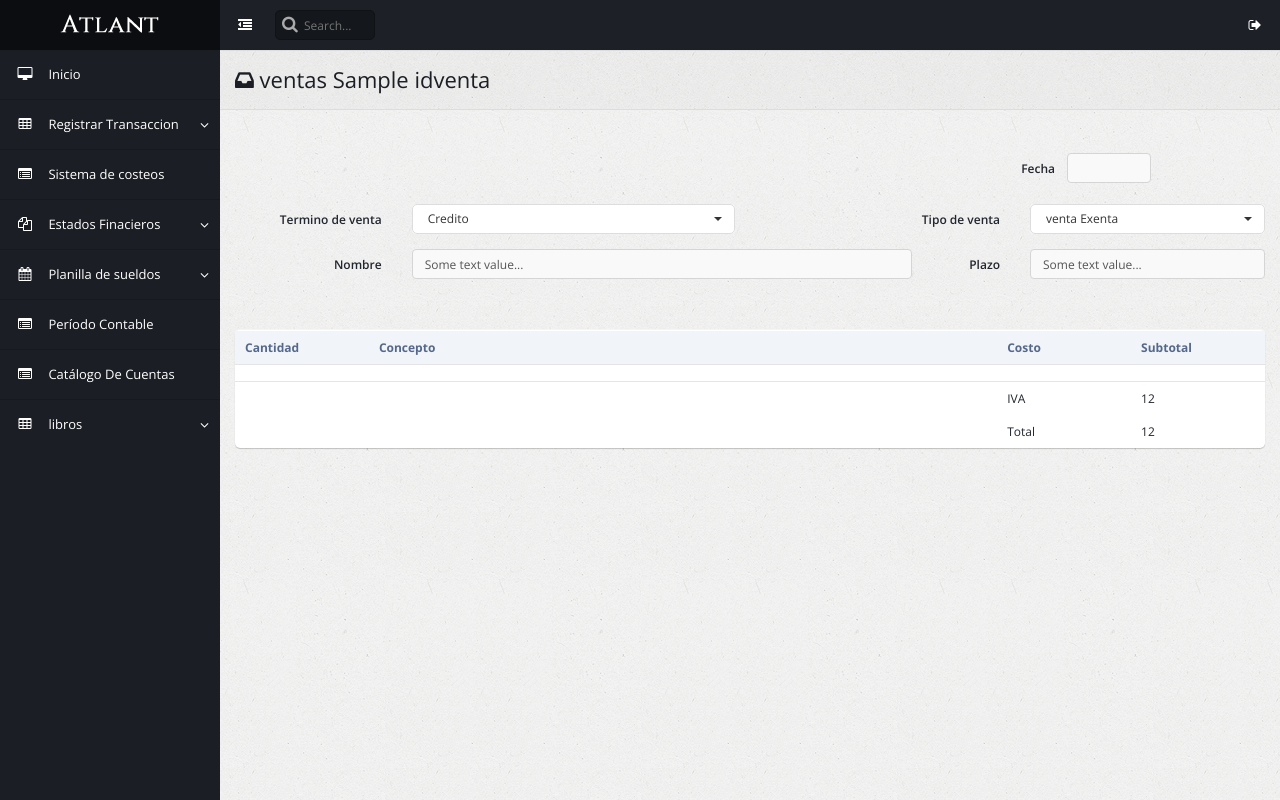
After one commit to fendergx/SICapp, a Django app: template templates/paginas/venta.html in a window 1280 px wide. The commit adds this page. Run offline with Django 3.2, Linux system fonts and the light colour scheme; the template is opened without the code that fills it: most values are stand-ins (such as "Sample title", 1, 10 or a date in 2020); some libraries are stand-ins or nearby versions.

Commit message:
agregado plantilla Ventas
agregado a url, vista y plantilla, aun falta obtener datos

```diff
--- a/Sic/urls.py
+++ b/Sic/urls.py
@@ -25,6 +25,7 @@ urlpatterns = [
     url(r'^estados/(?P<id_estados>\d+)/$',views.estadosFinancieros, name='estados'),
     url(r'^navbar/$', views.probando, name='navbar'),
     url(r'compras/$', views.compras, name='compras'),
+    url(r'ventas/$', views.ventas, name='ventas'),
 
 
 ]
--- a/templates/base/navbar.html
+++ b/templates/base/navbar.html
@@ -15,7 +15,7 @@
             <a href="#"><span class="fa fa-table"></span> <span class="xn-text">Registrar Transaccion</span></a>
             <ul>
                 <li><a href="#"><span class="fa fa-image"></span>En Cuentas</a></li>
-                <li><a href="#"><span class="fa fa-image"></span> Ventas</a></li>
+                <li><a href="{% url 'ventas'   %}"><span class="fa fa-image"></span> Ventas</a></li>
                 <li><a href="{% url 'compras'   %}"><span class="fa fa-image"></span> Compras</a></li>
 
             </ul>
--- /dev/null
+++ b/templates/paginas/venta.html
@@ -0,0 +1,125 @@
+{% extends "base/base.html" %}
+{% block contenido %}
+    <div class="content-frame">
+        <!-- START CONTENT FRAME TOP -->
+        <div class="content-frame-top">
+            <div class="page-title">
+
+                <h2><span class="fa fa-inbox"></span> ventas  {{ idventa }}
+                    <small></small>
+                </h2>
+            </div>
+        </div>
+        <br> <br> <br> <br> <br> <br>
+
+        <div class="col-lg-12">
+            <form class="form-horizontal" role="form" id="venta">
+
+                    <div class="form-group pull-right" role="form">
+
+                        <label class="control-label col-md-2">Fecha</label>
+                        <div class="col-md-5">
+                            <input class="form-control datepicker" value="" type="text">
+                        </div>
+
+
+
+                    </div><br><br><br>
+
+                    <div class="form-group " role="form">
+                        <label class="control-label col-md-2">Termino de venta</label>
+                        <div class="col-md-4">
+                            <select class="form-control select">
+                                <option>Credito</option>
+                                <option>Contado</option>
+                            </select>
+
+
+                        </div>
+                        <label class="control-label col-lg-3">Tipo de venta</label>
+                        <div class=" col-lg-3">
+                            <select class="form-control select">
+                                <option>venta Exenta</option>
+                                <option>venta Gravada</option>
+                            </select>
+
+
+                        </div>
+                    </div>
+
+
+                    <div class="form-group" role="form">
+                        <label class="control-label col-md-2">Nombre</label>
+                        <div class="col-md-6">
+                            <input class="form-control" value="Some text value..." type="text">
+                        </div>
+                        <label class="control-label col-md-1">Plazo</label>
+                        <div class="col-md-3">
+                            <input class="form-control" value="Some text value..." type="text">
+                        </div>
+
+                    </div>
+
+                    <br><br>
+
+
+                    <div class="panel panel-default">
+
+
+                        <div class="panel-body panel-body-table">
+
+
+                            <table class="table">
+                                <thead>
+                                <tr>
+                                    <th>Cantidad</th>
+                                    <th>Concepto</th>
+                                    <th>Costo</th>
+                                    <th>Subtotal</th>
+                                </tr>
+                                </thead>
+                                <tbody>
+                                <tr>
+                                    <div class="col-md-6">
+                                        <td style="width: 13%"></td>
+                                        <td style="width: 61%"></td>
+                                        <td style="width: 13%"></td>
+                                        <td style="width: 13%"></td>
+                                    </div>
+                                </tr>
+                                <tr>
+                                    <td></td>
+                                    <td></td>
+                                    <td style=""> IVA</td>
+                                    <td>12</td>
+                                </tr>
+                                <tr>
+                                    <td style="border: hidden"></td>
+                                    <td style="border: hidden"></td>
+                                    <td style="border: hidden"> Total</td>
+                                    <td style="border: hidden">12</td>
+                                </tr>
+
+                                </tbody>
+                            </table>
+                        </div></div>
+
+            </form>
+
+        </div>
+    </div>
+
+{% endblock %}
+{% block footer %}
+    <script type="text/javascript">
+    function validar() {
+        var form =$("#venta")
+        var valor1 = $("#cant").val();
+        var valor2=$("#precio").val();
+        var total= valor1*valor2;
+
+
+    }
+
+        </script>
+{% endblock %}
```
Also changed, not shown: Sicapp/views.py (+10 -0 lines).
